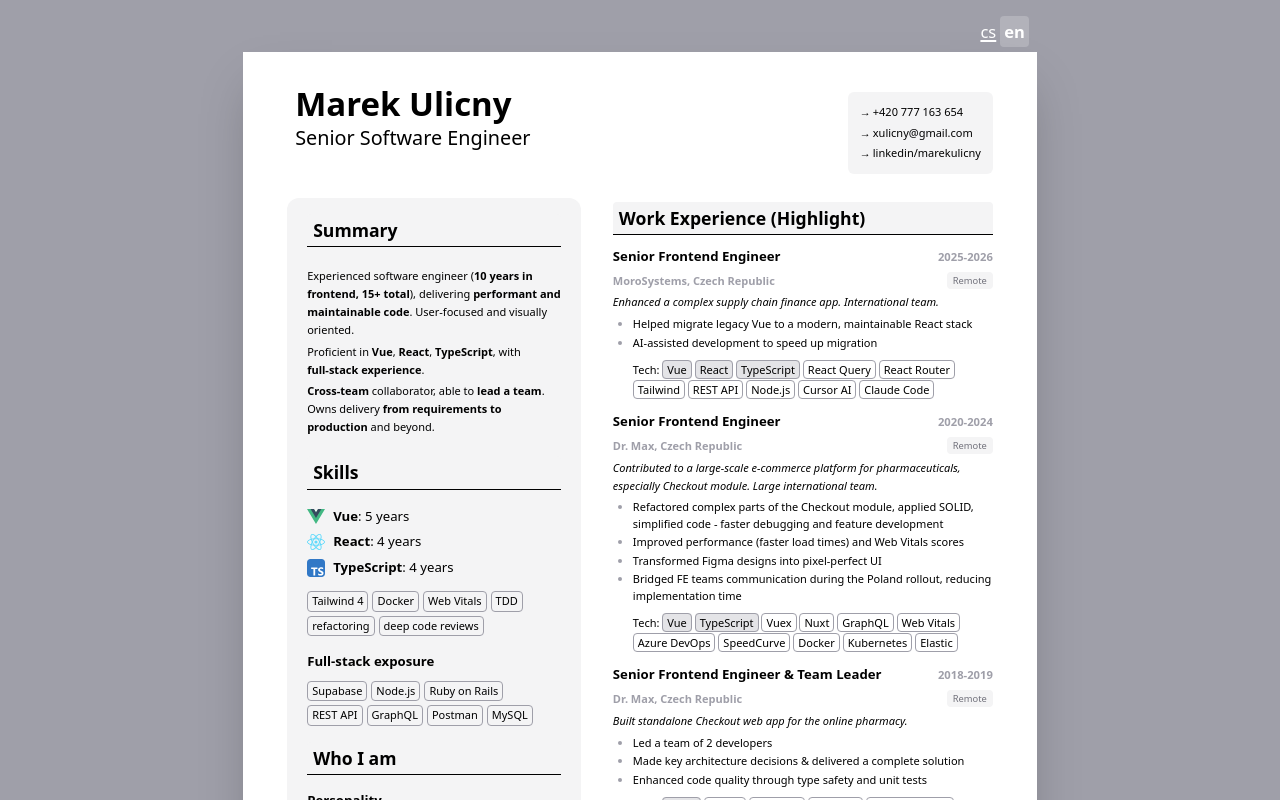
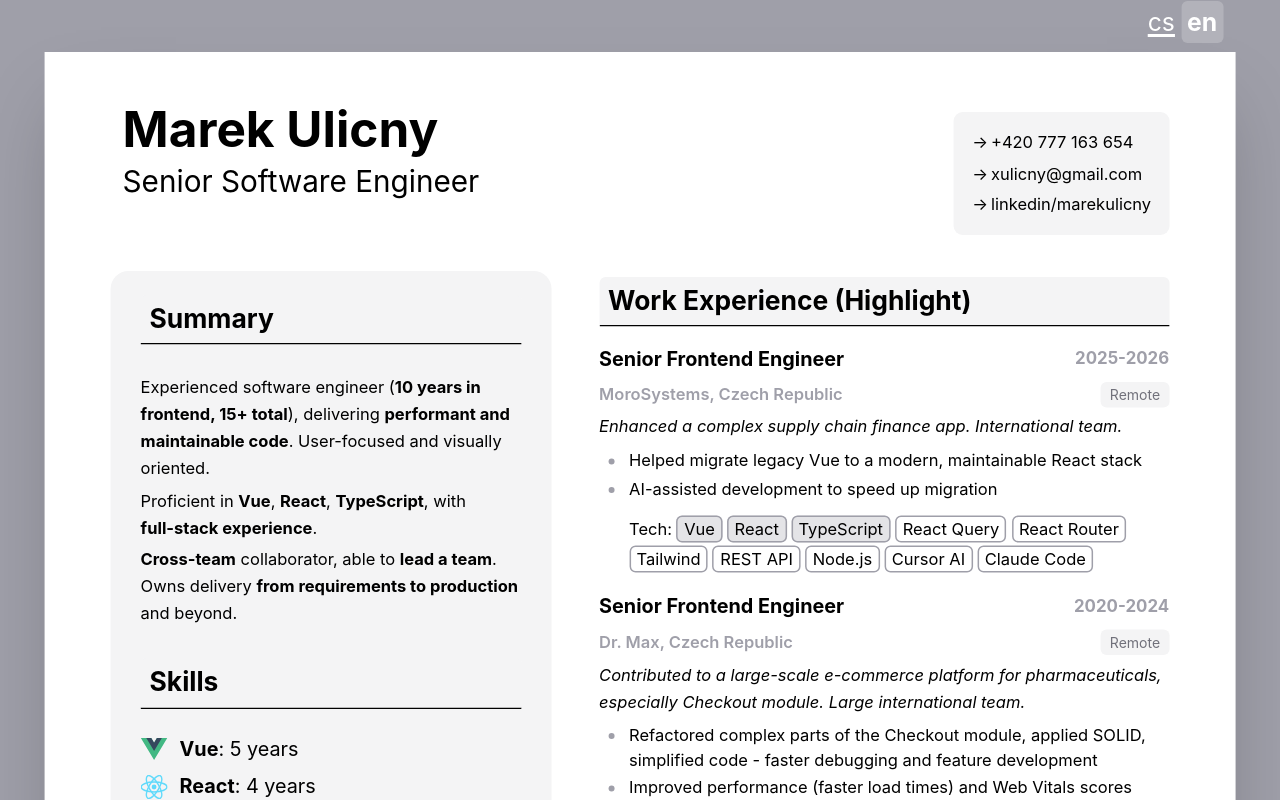
Before and after one commit to exmaxx/curriculum-vitae, a SvelteKit app: page / in a window 1280 px wide. Shown: the top 800 px of the page. Built offline with nearby package versions, Linux system fonts and the light colour scheme.

Commit message:
scale on large screens

```diff
--- a/package.json
+++ b/package.json
@@ -20,7 +20,7 @@
 		"@sveltejs/adapter-static": "^3.0.8",
 		"@sveltejs/kit": "^2.20.2",
 		"@sveltejs/vite-plugin-svelte": "^5.0.0",
-		"@tailwindcss/postcss": "^4.0.15",
+		"@tailwindcss/postcss": "^4.3.3",
 		"@tailwindcss/typography": "^0.5.16",
 		"eslint": "^9.23.0",
 		"eslint-config-prettier": "^10.1.1",
@@ -31,7 +31,7 @@
 		"prettier-plugin-tailwindcss": "^0.6.11",
 		"svelte": "^5.25.3",
 		"svelte-check": "^4.1.5",
-		"tailwindcss": "^4.0.15",
+		"tailwindcss": "^4.3.3",
 		"typescript": "^5.8.2",
 		"typescript-eslint": "^8.27.0",
 		"vite": "^6.2.3"
--- a/src/app.css
+++ b/src/app.css
@@ -19,15 +19,15 @@
 	}
 
 	h1 {
-		@apply zoom-[3] mb-0 leading-[1.2];
+		@apply mb-0 text-[3em] leading-[1.2];
 	}
 
 	h2 {
-		@apply zoom-[1.6] bg-accent mt-4 mb-1 rounded-t border-b px-1.5 py-1 leading-[1.4];
+		@apply mt-4 mb-1 rounded-t border-b bg-accent px-1.5 py-1 text-[1.6em] leading-[1.4];
 	}
 
 	h3 {
-		@apply zoom-[1.2] mt-3 mb-1.5 leading-[1.4];
+		@apply mt-3 mb-1.5 text-[1.2em] leading-[1.4];
 	}
 
 	ul {
@@ -95,16 +95,6 @@
 		);
 }
 
-/* Zoom */
-
-/* prettier-ignore */
-@utility zoom-* {
-	/* noinspection CssOverwrittenProperties, CssInvalidPropertyValue */
-	font-size: --value(number)em;
-	/* noinspection CssOverwrittenProperties, CssInvalidPropertyValue */
-	font-size: --value([number])em;
-}
-
 /* Grid */
 
 @utility grid-areas-main {
--- a/src/lib/components/atoms/Project.svelte
+++ b/src/lib/components/atoms/Project.svelte
@@ -18,7 +18,7 @@
 
 <h3 class="flex items-center gap-2">
 	<span class="grow">{position}</span>
-	<span class="text-secondary zoom-[0.85] text-right whitespace-nowrap">{period}</span>
+	<span class="text-secondary text-right text-[0.85em] whitespace-nowrap">{period}</span>
 </h3>
 
 <div class="border-zinc-300">
@@ -28,7 +28,7 @@
 				<span class="grow">{title}</span>
 
 				{#if badges?.length}
-					<span class="zoom-[0.85] inline-flex shrink-0 gap-1 whitespace-nowrap">
+					<span class="inline-flex shrink-0 gap-1 text-[0.85em] whitespace-nowrap">
 						{#each badges as badge}
 							<span class="badge-meta font-normal">{badge}</span>
 						{/each}
--- a/src/routes/[[lang]]/(components)/Title.svelte
+++ b/src/routes/[[lang]]/(components)/Title.svelte
@@ -13,5 +13,5 @@
 
 <div>
 	<h1>Marek {t('surname')}</h1>
-	<p class="zoom-[1.8] a4:-mt-1 mt-2 leading-9">Senior Software Engineer</p>
+	<p class="a4:-mt-1 mt-2 text-[1.8em] leading-9">Senior Software Engineer</p>
 </div>
--- a/src/routes/[[lang]]/+layout.svelte
+++ b/src/routes/[[lang]]/+layout.svelte
@@ -24,15 +24,18 @@
 	  print:bg-white"
 >
 	<div
-		class="not-print:with-a4-bottom-gap not-print:mt-12 a4:w-[210mm] a4:max-w-[210mm] relative
-		 mx-auto bg-white shadow-2xl [grid-area:main]
-		  print:pb-0 print:shadow-none"
+		class="[grid-area:main] mx-auto w-fit origin-top not-print:mt-12 xl:scale-150
+		 print:scale-100"
 	>
-		<div class="zoom-1.5 a4:-top-8 absolute -top-11 right-2 mb-2 *:p-1 *:before:content-none print:hidden">
+		<div
+			class="not-print:with-a4-bottom-gap a4:w-[210mm] a4:max-w-[210mm] relative
+			 bg-white shadow-2xl print:pb-0 print:shadow-none"
+		>
+		<div class="a4:-top-8 absolute -top-11 right-2 mb-2 text-[1.5em] *:p-1 *:before:content-none print:hidden">
 			<LangSwitcher />
 		</div>
 
 		{@render children()}
+		</div>
 	</div>
-
 </div>
```
Also changed, not shown: 1 other file (tests, documents, lock files or other folders).
